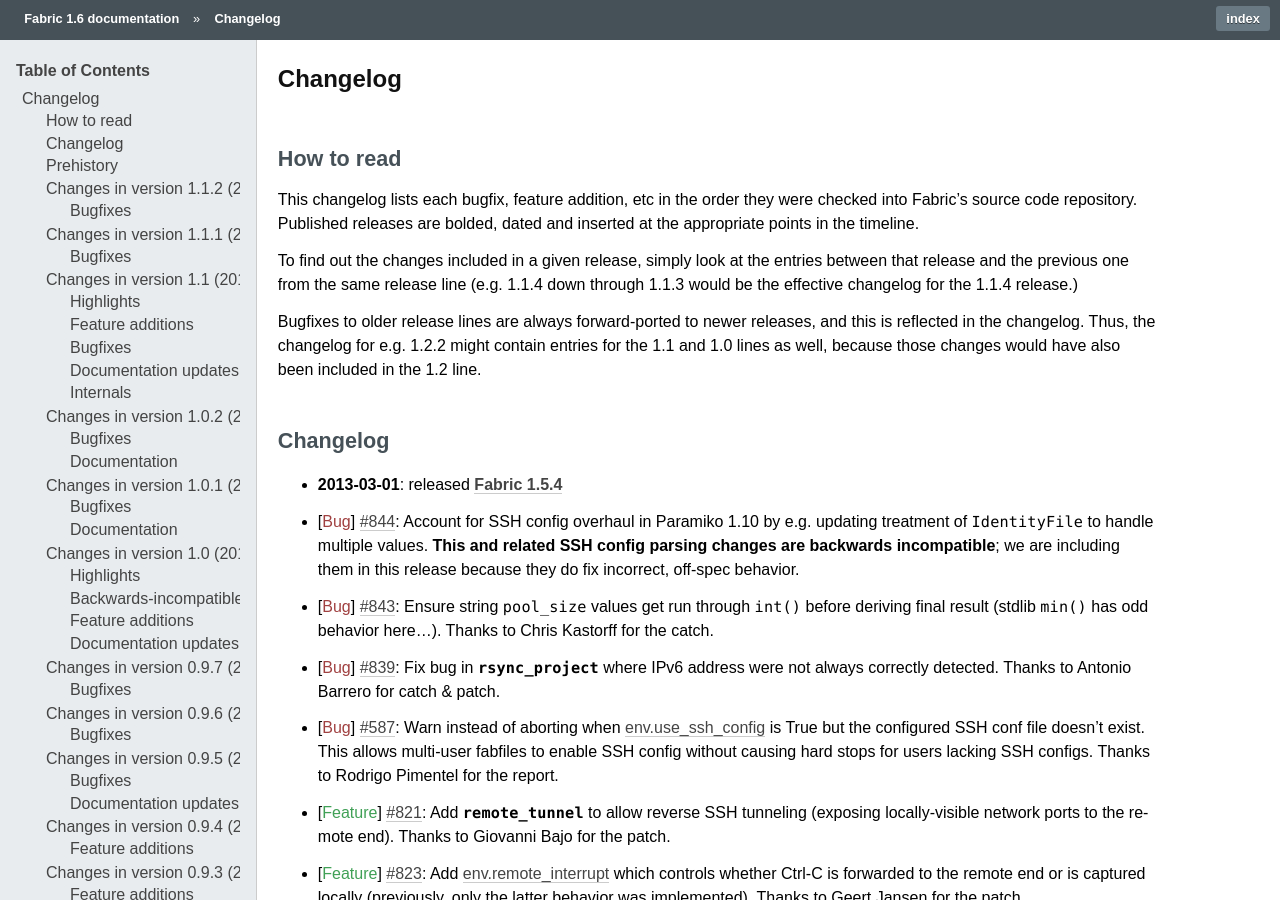
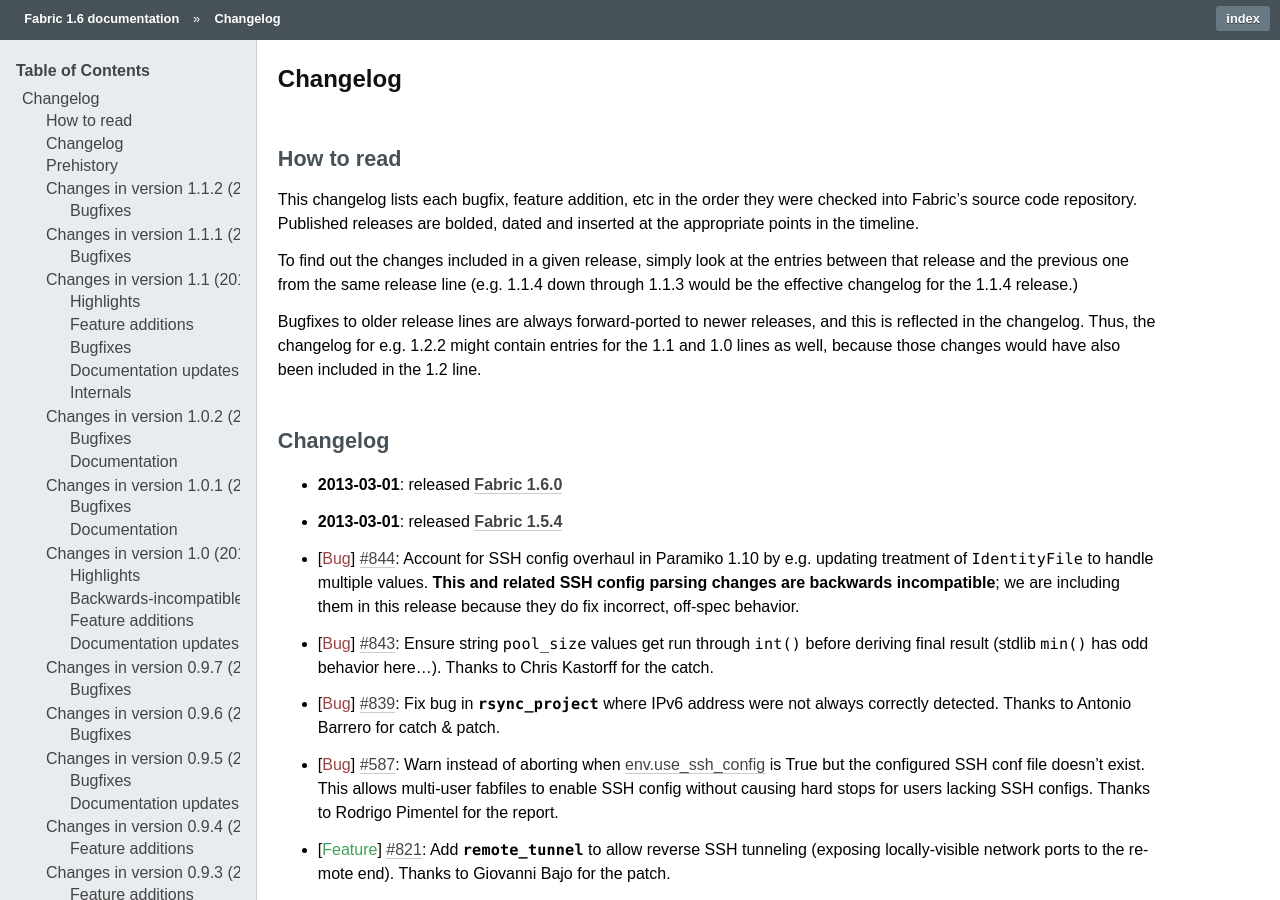
Before and after one commit to fabric/fabric, a Sphinx documentation site: the page built from docs/changelog.rst, in a window 1280 px wide and 900 px high. Built offline with Sphinx 7.4.7, drawn with Linux system fonts in a browser that asks for light colours.

Commit message:
1.6.0 in changelog

```diff
--- a/docs/changelog.rst
+++ b/docs/changelog.rst
@@ -25,6 +25,7 @@
 Changelog
 =========
 
+* :release:`1.6.0 <2013-03-01>`
 * :release:`1.5.4 <2013-03-01>`
 * :bug:`844` Account for SSH config overhaul in Paramiko 1.10 by e.g. updating
   treatment of ``IdentityFile`` to handle multiple values. **This and related
```
